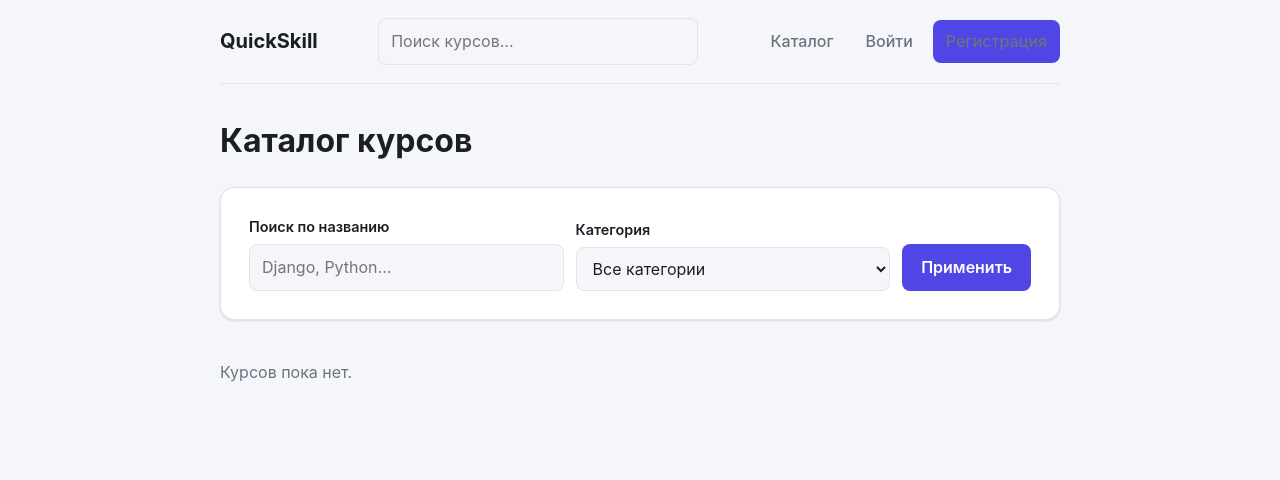
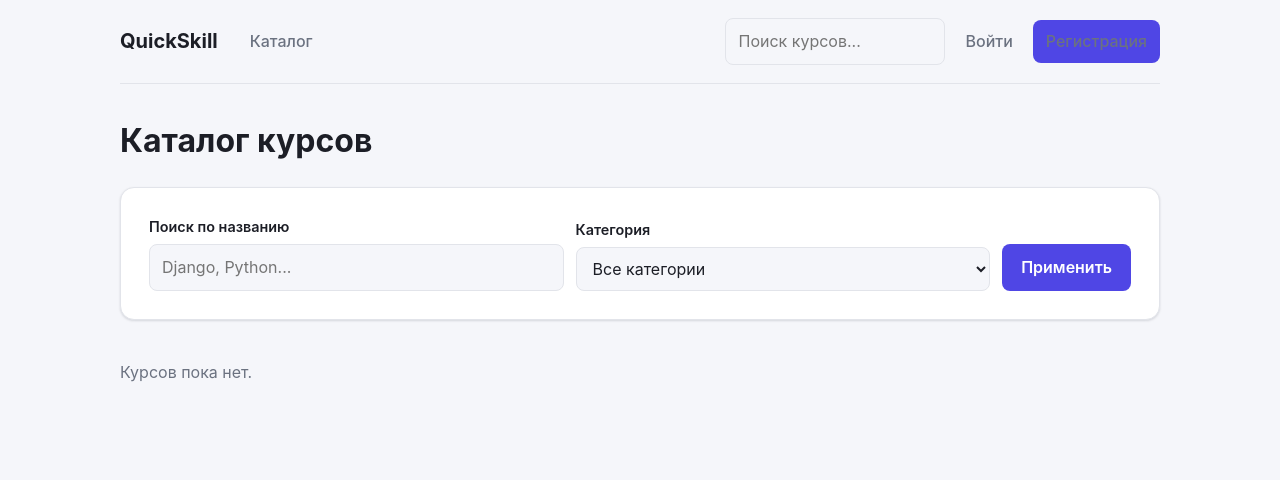
Before and after one commit to ARDEVIE/QuickSkill, a Django app: page / in a window 1280 px wide. Shown: the top 480 px of the page. Run offline with Django 5.2, Linux system fonts and the light colour scheme; data that the repository does not hold is empty; parts of the project's set-up code (start-up, migrations or seed data) failed here and were passed over.

Commit message:
updates html

```diff
--- a/static/css/style.css
+++ b/static/css/style.css
@@ -46,7 +46,7 @@ body {
 }
 
 .page {
-    max-width: 880px;
+    max-width: 1080px;
     margin: 0 auto;
     padding: 0 20px 64px;
 }
@@ -76,14 +76,10 @@ a:hover {
     z-index: 30;
 }
 
-.navbar__search {
-    flex: 1;
-    max-width: 320px;
-    margin: 0;
-}
-
-.navbar__search input {
-    width: 100%;
+.navbar__brand-group {
+    display: flex;
+    align-items: center;
+    gap: 20px;
 }
 
 .navbar__brand {
@@ -98,23 +94,34 @@ a:hover {
     color: var(--color-primary);
 }
 
-.navbar__links {
+.navbar__nav,
+.navbar__actions {
     display: flex;
     align-items: center;
     gap: 8px;
 }
 
-.navbar__links a {
+.navbar__nav a,
+.navbar__actions a {
     color: var(--color-text-muted);
     font-weight: 500;
     padding: 8px 12px;
     border-radius: var(--radius-sm);
 }
 
-.navbar__links a:hover {
+.navbar__nav a:hover,
+.navbar__actions a:hover {
     background: var(--color-border);
     text-decoration: none;
     color: var(--color-text);
+}
+
+.navbar__search {
+    margin: 0;
+}
+
+.navbar__search input {
+    width: 220px;
 }
 
 .navbar form {
--- a/templates/base.html
+++ b/templates/base.html
@@ -10,15 +10,21 @@
 <body>
     <div class="page">
         <nav class="navbar">
-            <a class="navbar__brand" href="{% url 'courses:catalog' %}">QuickSkill</a>
-            <form method="get" action="{% url 'courses:catalog' %}" class="navbar__search">
-                <input type="text" name="search" value="{{ search }}" placeholder="Поиск курсов..." aria-label="Поиск курсов">
-            </form>
-            <div class="navbar__links">
-                <a href="{% url 'courses:catalog' %}">Каталог</a>
+            <div class="navbar__brand-group">
+                <a class="navbar__brand" href="{% url 'courses:catalog' %}">QuickSkill</a>
+                <div class="navbar__nav">
+                    <a href="{% url 'courses:catalog' %}">Каталог</a>
+                    {% if user.is_authenticated %}
+                        <a href="{% url 'courses:my_learning' %}">Моё обучение</a>
+                        <a href="{% url 'courses:teaching' %}">Преподавание</a>
+                    {% endif %}
+                </div>
+            </div>
+            <div class="navbar__actions">
+                <form method="get" action="{% url 'courses:catalog' %}" class="navbar__search">
+                    <input type="text" name="search" value="{{ search }}" placeholder="Поиск курсов..." aria-label="Поиск курсов">
+                </form>
                 {% if user.is_authenticated %}
-                    <a href="{% url 'courses:my_learning' %}">Моё обучение</a>
-                    <a href="{% url 'courses:teaching' %}">Преподавание</a>
                     <div class="user-menu">
                         <button
                             type="button"
```
